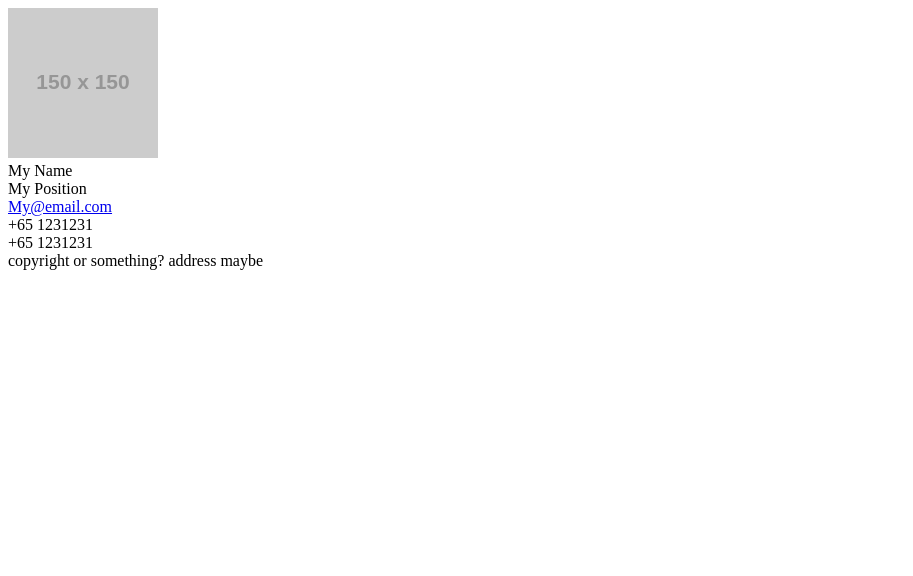
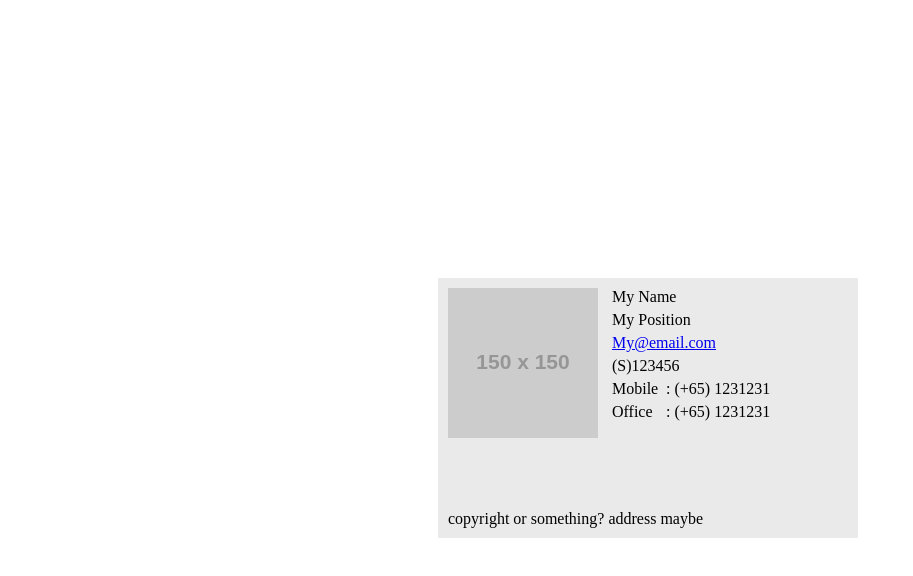
Before and after one commit to rui-palo/palo-DS-dev-workshop, a website: page index.html in a window 1280 px wide. Shown: the whole page, without its empty margins (0-913 px from the left). Drawn offline with Linux system fonts and the light colour scheme; placeholder pictures from the web are drawn by us.

Commit message:
rest of the materials

```diff
--- a/index.html
+++ b/index.html
@@ -3,13 +3,15 @@
   <head>
     <meta charset="utf-8">
     <title>My Name Card</title>
+    <link rel="stylesheet" href="./my-css.css">
   </head>
   <body>
-    <div class="">
-      <div class="">
+    <div class="card-holder">
+      <div class="card">
+        <div class="pic-holder">
           <img src="http://via.placeholder.com/150x150" alt="My Profile Picture">
         </div>
-      <div class="">
+        <div class="details">
           <div class="">
             My Name
           </div>
@@ -19,12 +21,22 @@
           <div>
             <a href="#">My@email.com</a>
           </div>
-        <div>+65 1231231</div>
-        <div>+65 1231231</div>
+          <div>
+            (S)123456
+          </div>
+          <div class="phone">
+            <div class="label">Mobile</div>
+            <div class="number">: (+65) 1231231</div>
+          </div>
+          <div class="phone">
+            <div class="label">Office</div>
+            <div class="number">: (+65) 1231231</div>
+          </div>
+        </div>
+      </div>
+      <div class="footer">
+        copyright or something? address maybe
       </div>
     </div>
   </body>
-  <footer>
-    copyright or something? address maybe
-  </footer>
 </html>
--- a/my-css.css
+++ b/my-css.css
@@ -0,0 +1,45 @@
+html, body {
+  width: 100%;
+  height: 100%;
+}
+
+body {
+  display: flex;
+}
+
+.card-holder {
+  width: 400px;
+  height: 240px;
+  background-color: #eaeaea;
+  padding: 10px;
+  margin: 0 auto;
+  position: relative;
+  align-self: center;
+}
+
+.card > div {
+  vertical-align: top;
+}
+
+.card .pic-holder, .phone div {
+  display: inline-block;
+}
+
+.card .details {
+  display: inline-block;
+  padding-left: 10px;
+}
+
+.details > div {
+  margin-bottom: 5px;
+}
+
+.phone .label {
+  width: 50px;
+}
+
+.footer {
+  position: absolute;
+  bottom: 10px;
+  left: 10px;
+}
```
Also changed, not shown: targeting.html (added, +34 -0 lines), troublesome.html (added, +28 -0 lines). Lines whose indentation alone changed are shown as unchanged.
